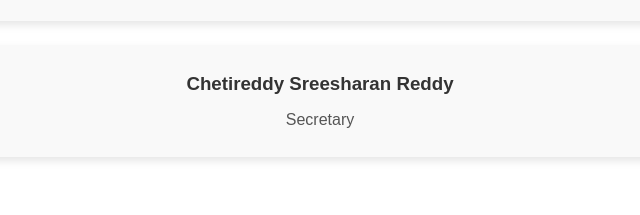
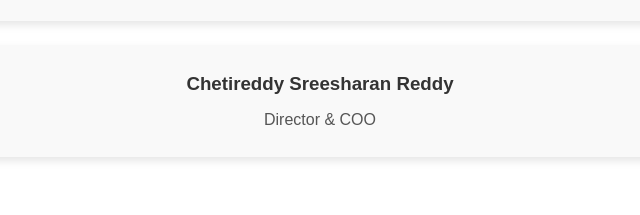
Before and after one commit to AbinayReddy2501/Swapnasriniinnovations, a plain HTML site: page index.html in a window 1280 px wide. Shown: the part 2185-2400 px from the top of the page, 320-960 px from the left. Drawn offline with Linux system fonts and the light colour scheme.

Commit message:
index.html

```diff
--- a/index.html
+++ b/index.html
@@ -299,7 +299,7 @@
             </div>
             <div class="team-member">
                 <h3>Chetireddy Sreesharan Reddy</h3>
-                <p>Secretary</p>
+                <p>Director & COO</p>
             </div>
         </div>
     </section>
```
